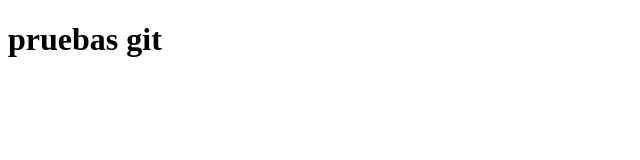
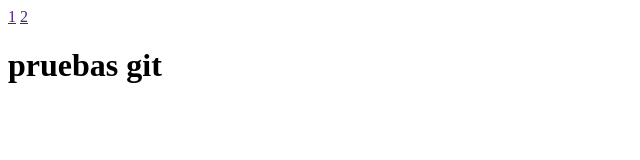
Before and after one commit to Andreshkr/test, a plain HTML site: page about.html in a window 1280 px wide. Shown: the whole page, without its empty margins (0-640 px from the left). Drawn offline with Linux system fonts and the light colour scheme.

Commit message:
header pag

```diff
--- a/about.html
+++ b/about.html
@@ -7,6 +7,10 @@
     <title>Document</title>
 </head>
 <body>
+    <header>
+        <a href="">1</a>
+        <a href="">2</a>
+    </header>
     <h1>pruebas git</h1>
 </body>
 </html>
```
